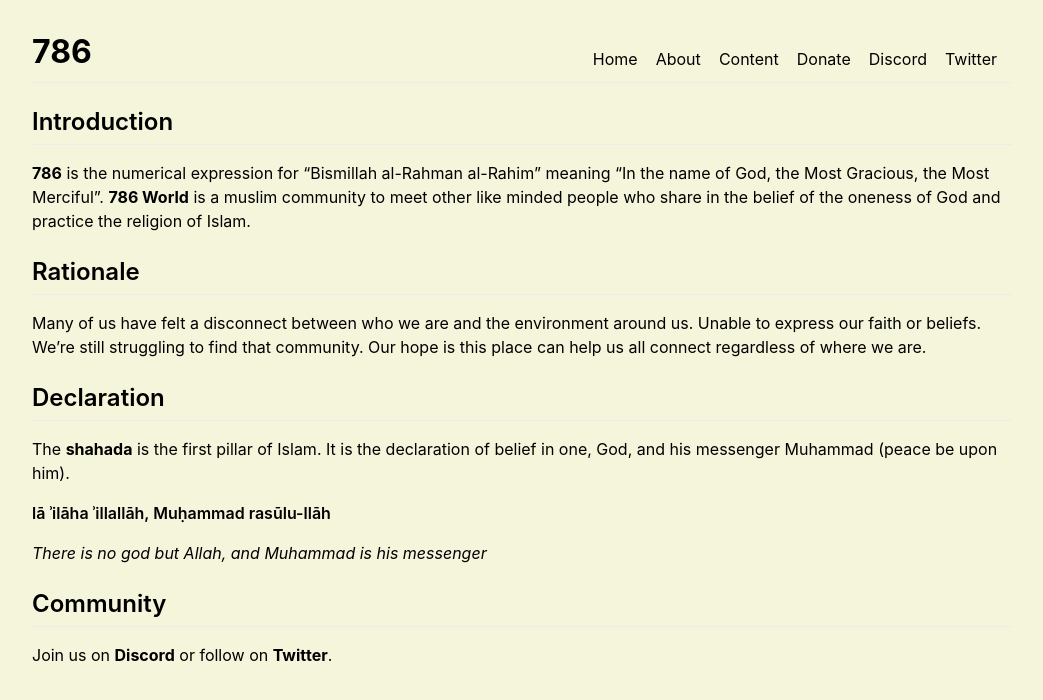
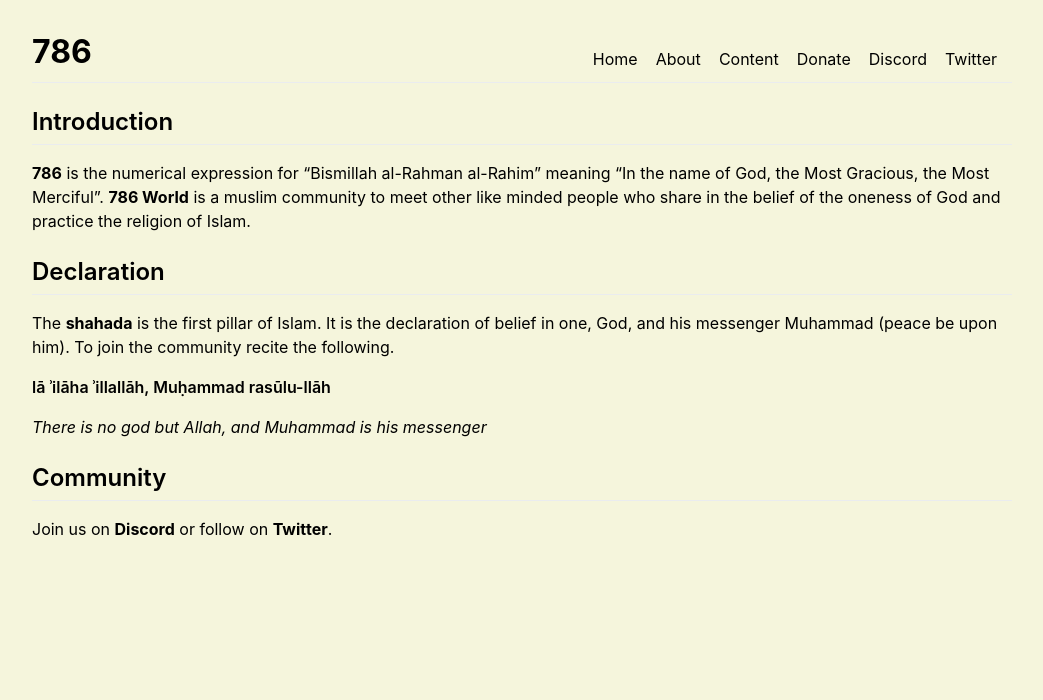
Before and after one commit to feyroozecode/786.world, a Jekyll site: the page built from index.md, in a window 1280 px wide. Shown: the top 700 px of the page, without its empty margins (118-1161 px from the left). Built offline with Jekyll 4.4.1, drawn with Linux system fonts in a browser that asks for light colours; comment, search, counter and statistics services are not loaded.

Commit message:
Update index.md

```diff
--- a/index.md
+++ b/index.md
@@ -8,14 +8,10 @@ title: 786
 [786](https://vargiskhan.com/log/the-number-786-its-origin-meaning-and-significance/) is the numerical expression for “Bismillah al-Rahman al-Rahim” meaning "In the name of God, the Most Gracious, the Most Merciful". [786 World](https://786.world/) is a muslim community to meet other like minded people who share in the belief of the oneness of God and
 practice the religion of Islam.
 
-## Rationale
-
-Many of us have felt a disconnect between who we are and the environment around us. Unable to express our faith or beliefs. We're still struggling to find that community. Our hope is this place can help us all connect regardless of where we are.
-
 ## Declaration
 
 The [shahada](https://en.wikipedia.org/wiki/Shahada) is the first pillar of Islam. It is the declaration of belief in one, God, and his messenger
-Muhammad (peace be upon him).
+Muhammad (peace be upon him). To join the community recite the following.
 
 **lā ʾilāha ʾillallāh, Muḥammad rasūlu-llāh**
 
```
